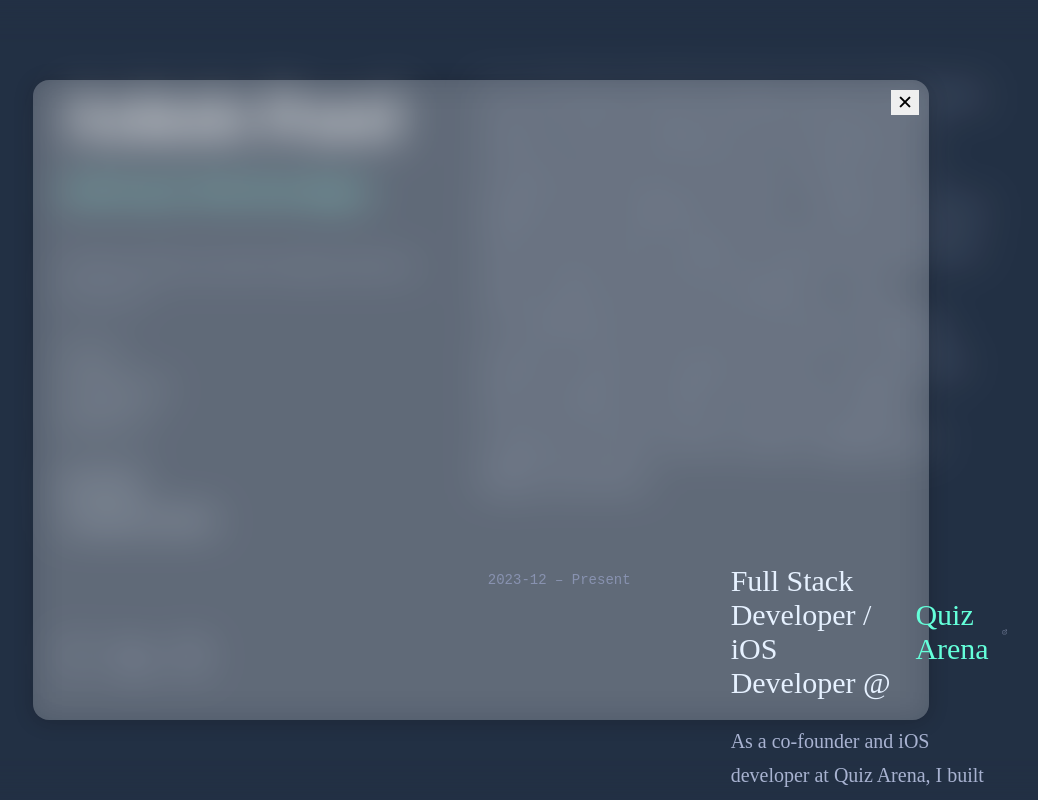
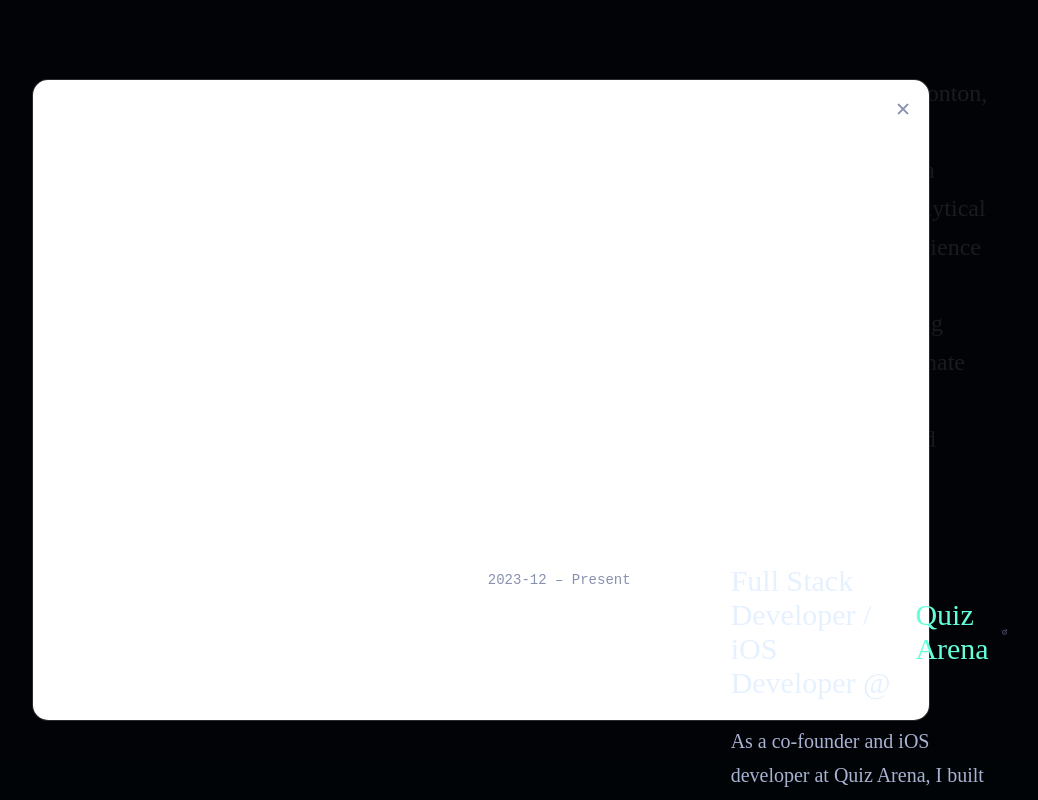
Before and after one commit to apatel924/ashish-portfolio, a React (Create React App) app: page / in a window 1280 px wide. Both pictures are taken after a click on the element "RESUME". Shown: the top 800 px of the page, without its empty margins (159-1197 px from the left). Built offline with nearby package versions, Linux system fonts and the light colour scheme.

Commit message:
Update document modal component

```diff
--- a/src/components/DocumentModal.js
+++ b/src/components/DocumentModal.js
@@ -11,9 +11,7 @@ function DocumentModal({ src, onClose }) {
     left: 0,
     width: "100vw",
     height: "100vh",
-    backgroundColor: "rgba(255,255,255,0.1)",
-    backdropFilter: "blur(20px)",
-    WebkitBackdropFilter: "blur(20px)",
+    backgroundColor: "rgba(0,0,0,0.85)", // Darker, more opaque backdrop
     display: "flex",
     justifyContent: "center",
     alignItems: "center",
@@ -24,15 +22,14 @@ function DocumentModal({ src, onClose }) {
   const modalStyle = {
     width: "70vw",
     height: "80vh",
-    backgroundColor: "rgba(255,255,255,0.2)",
-    backdropFilter: "blur(15px)",
-    WebkitBackdropFilter: "blur(15px)",
+    backgroundColor: "#121212", // Solid dark background
     borderRadius: "16px",
     position: "relative",
     boxShadow: "0 2px 20px rgba(0,0,0,0.2)",
     display: "flex",
     flexDirection: "column",
     overflow: "hidden",
+    border: "1px solid rgba(255,255,255,0.1)",
   };
 
   // Close button
@@ -41,11 +38,14 @@ function DocumentModal({ src, onClose }) {
     top: "10px",
     right: "10px",
     fontSize: "1.2rem",
-    color: "#000",
-    // background: "transparent",
+    color: "#8892b0", // Light gray color
+    background: "transparent",
     border: "none",
     cursor: "pointer",
     zIndex: 2,
+    padding: "8px",
+    borderRadius: "50%",
+    transition: "color 0.2s",
   };
 
   const stopPropagation = (e) => e.stopPropagation();
@@ -65,6 +65,7 @@ function DocumentModal({ src, onClose }) {
             width: "100%",
             height: "100%",
             border: "none",
+            backgroundColor: "#fff", // White background for PDF
           }}
         />
       </div>
```
